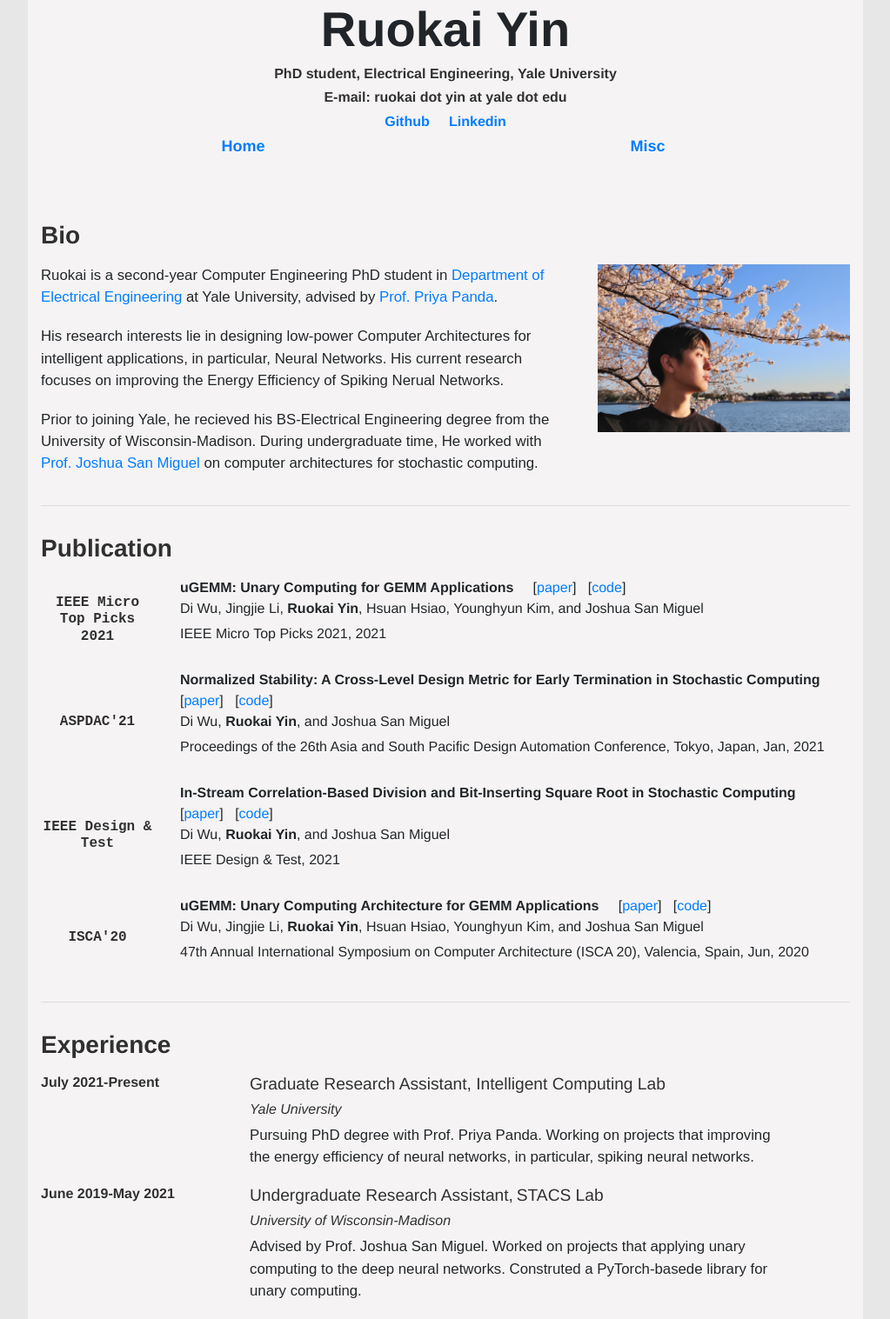
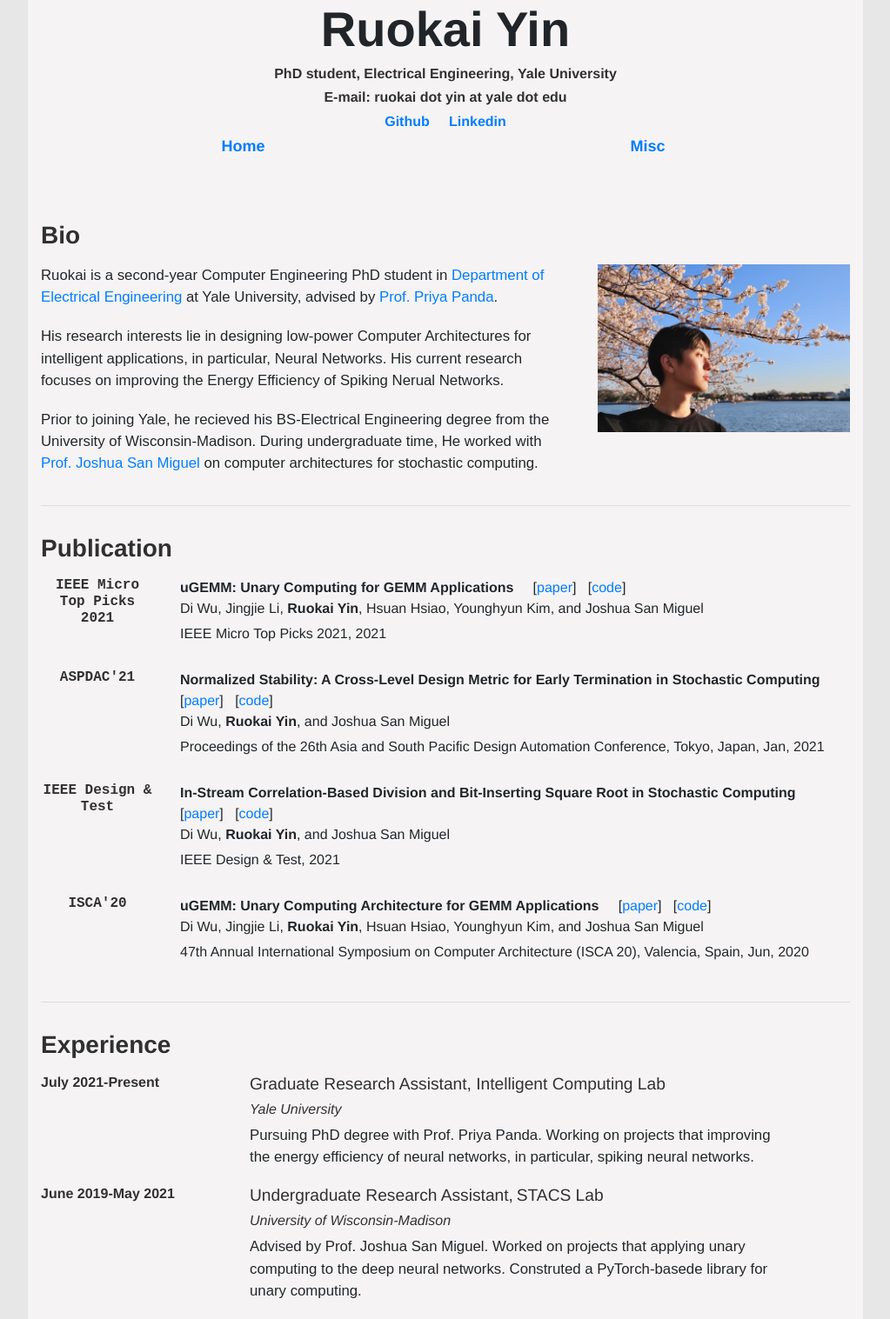
Before and after one commit to RuokaiYin/RuokaiYin.github.io, a Jekyll site: the page built from index.html, in a window 1280 px wide. Shown: the whole page at 87% size, without its empty margins (128-1151 px from the left). Built offline with Jekyll 4.4.1, drawn with Linux system fonts in a browser that asks for light colours.

Commit message:
Update publications.html

```diff
--- a/_includes/publications.html
+++ b/_includes/publications.html
@@ -8,7 +8,8 @@
 {% if publication.conference == "N" %}
 
 <div class="row">
-    <div class="col-2 align-self-center">
+    <!-- <div class="col-2 align-self-center"> -->
+    <div class="col-2">
         <h4 class="conference">{{ publication.booktitle }}</h4>
     </div>
     <div class="col-10">
@@ -26,7 +27,7 @@
 {% else %}
 
 <div class="row">
-    <div class="col-2 align-self-center">
+    <div class="col-2">
         <h4 class="conference">{{ publication.conference }}</h4>
     </div>
     <div class="col-10">
```
